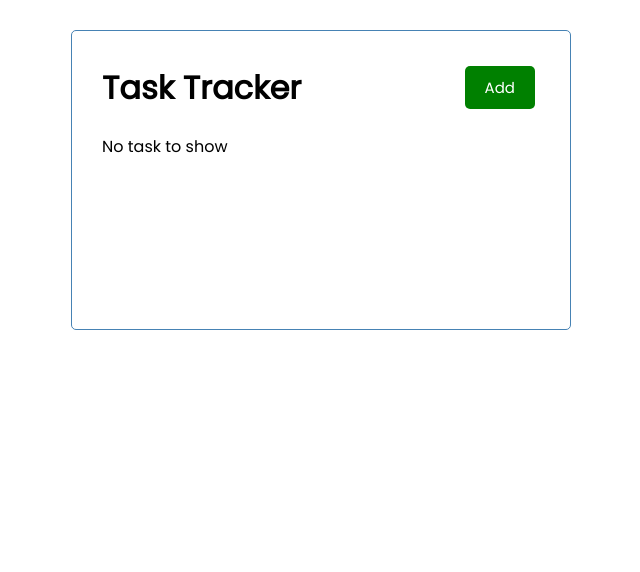
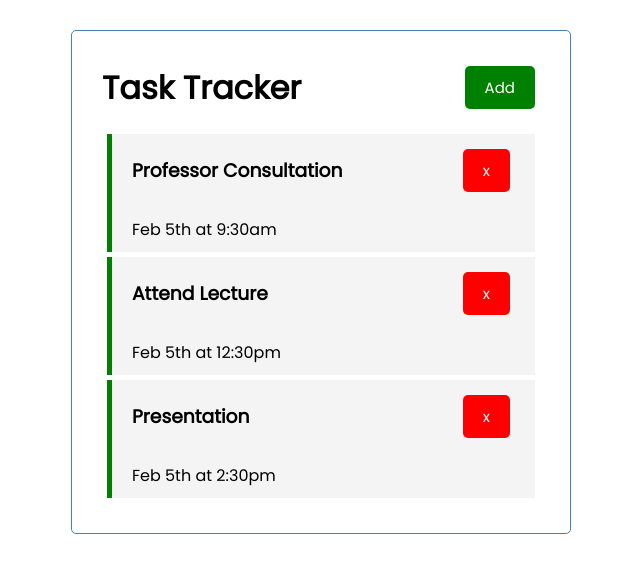
Before and after one commit to deeplic/tasktracker, a React (Create React App) app: page / in a window 1280 px wide. Shown: the top 572 px of the page, without its empty margins (319-959 px from the left). Built offline with nearby package versions, Linux system fonts and the light colour scheme; data requests are answered from the project's data file.

Commit message:
fetching data from server

```diff
--- a/src/App.js
+++ b/src/App.js
@@ -1,6 +1,6 @@
 import Header from "./components/Header";
 import Tasks from "./components/Tasks";
-import {useState} from 'react'
+import {useState,useEffect} from 'react'
 import AddTask from "./components/AddTask";
 
 function App() {
@@ -8,6 +8,19 @@
   const [showAddTask,setShowAddTask]=useState(false);
   const [tasks,setTasks]=useState([])
 
+  useEffect(()=>{
+    const getTasks=async()=>{
+      const tasksFromServer= await fetchTasks()
+      setTasks(tasksFromServer)
+    }
+    getTasks()
+  },[])
+ //fetching tasks
+  const fetchTasks=async ()=>{
+    const res=await fetch('http://localhost:5000/tasks')
+    const data=await res.json()
+    return data;
+  }
 //Deleete task
 const deleteTask=(id)=>{
   console.log('delete',id)
```
